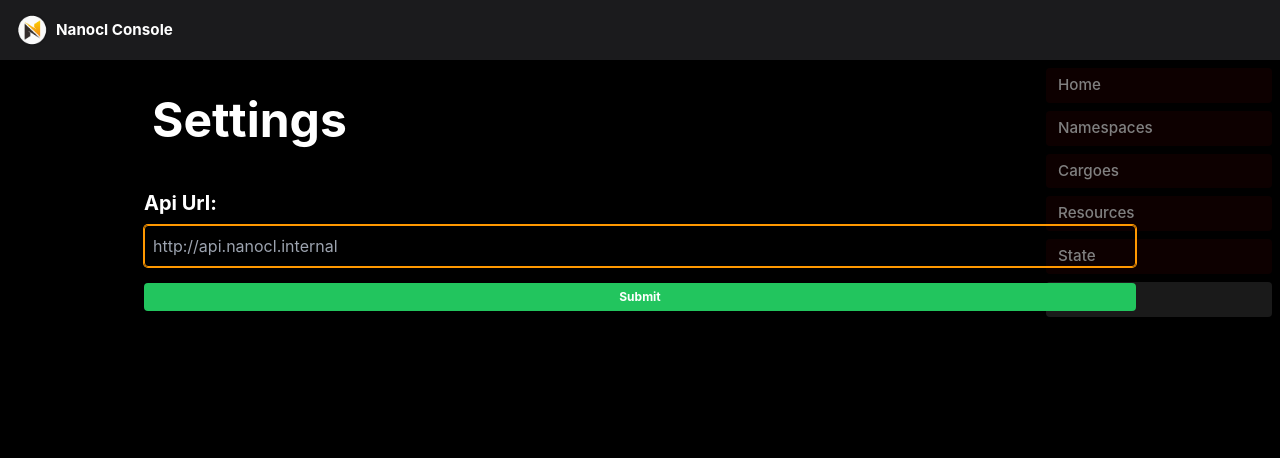
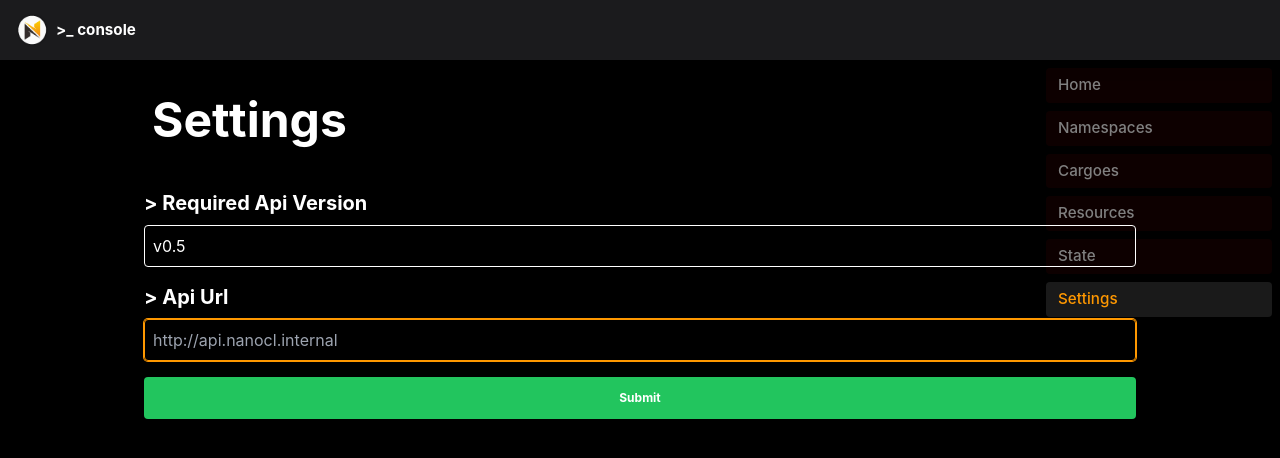
Before and after one commit to next-hat/nanocl-gui, a Next.js app: page /settings in a window 1280 px wide. Shown: the top 458 px of the page. Built offline with nearby package versions, Linux system fonts and the light colour scheme.

Commit message:
feature: ModalLoading

```diff
--- a/src/components/Header.tsx
+++ b/src/components/Header.tsx
@@ -1,11 +1,15 @@
+import React from "react"
 import Image from "next/image"
 import Link from "next/link"
-import React from "react"
+
+import { ApiContext, lastVersion } from "@/utils/api"
 
 const Header = () => {
+  const api = React.useContext(ApiContext)
+
   return (
     <header className="relative h-[60px] w-full flex-auto">
-      <div className="absolute z-50 flex h-full w-full items-center  bg-[var(--ifm-navbar-background-color)] pb-[8px] pl-[16px] pr-[16px] pt-[8px]">
+      <div className="absolute z-40 flex h-full w-full items-center bg-[var(--ifm-navbar-background-color)]  pb-[8px] pl-[16px] pr-[16px] pt-[8px] shadow-lg">
         <Image
           className="mr-2"
           src="/logo.webp"
@@ -14,7 +18,19 @@ const Header = () => {
           height={32}
         />
         <h1 className="text-[95%] font-bold">
-          <Link href="/">Nanocl Console</Link>
+          <Link href="/">
+            {">_"} console
+            {`${
+              api.url
+                ? `@${
+                    api.url
+                      .replace("http://", "")
+                      .replace("https://", "")
+                      .replace(`/${lastVersion}`, "") || ""
+                  }`
+                : ""
+            }`}
+          </Link>
         </h1>
       </div>
     </header>
--- a/src/components/MetaHeader.tsx
+++ b/src/components/MetaHeader.tsx
@@ -8,7 +8,7 @@ export type MetaHeaderProps = {
 const MetaHeader = (props: MetaHeaderProps) => {
   return (
     <Head>
-      <title>{props.title} | Nanocl Console</title>
+      <title>{props.title || ""} | Nanocl Console</title>
       <meta name="description" content="Generated by create next app" />
       <meta name="viewport" content="width=device-width, initial-scale=1" />
       <link rel="icon" href="/logo.webp" />
--- /dev/null
+++ b/src/components/ModalLoading.tsx
@@ -0,0 +1,26 @@
+import React from "react"
+import { BarLoader } from "react-spinners"
+
+export type ModalLoadingProps = {
+  visible: boolean
+}
+
+const ModalLoading = (props: ModalLoadingProps) => {
+  return (
+    <div
+      className="fixed inset-0 flex items-center justify-center bg-[var(--ifm-modal-color-background)] shadow-lg"
+      style={{
+        bottom: props.visible ? 0 : "-200%",
+        transition: "0.5s ease",
+        opacity: props.visible ? 1 : 0,
+        zIndex: props.visible ? 50 : -1,
+      }}
+    >
+      <div className="rounded border border-black p-2 shadow-lg">
+        <BarLoader color="orange" width={100} height={10} />
+      </div>
+    </div>
+  )
+}
+
+export default ModalLoading
--- a/src/pages/_app.tsx
+++ b/src/pages/_app.tsx
@@ -1,9 +1,11 @@
 import React from "react"
+import { useRouter } from "next/router"
 import type { AppProps } from "next/app"
 
 import "@/styles/globals.css"
 
 import { ApiContext, useApi } from "@/utils/api"
+import ModalLoading from "@/components/ModalLoading"
 
 export default function App({ Component, pageProps }: AppProps) {
   const api = useApi({
@@ -11,8 +13,11 @@ export default function App({ Component, pageProps }: AppProps) {
   })
 
   return (
-    <ApiContext.Provider value={api}>
-      <Component {...pageProps} />
-    </ApiContext.Provider>
+    <>
+      <ModalLoading visible={!api.isLoaded} />
+      <ApiContext.Provider value={api}>
+        <Component {...pageProps} />
+      </ApiContext.Provider>
+    </>
   )
 }
--- a/src/pages/settings.tsx
+++ b/src/pages/settings.tsx
@@ -58,7 +58,13 @@ export default function Settings() {
         <PageTitle title="Settings" />
         <form className="mt-4 flex flex-col" onSubmit={onSubmit}>
           <label className="text-[var(--ifm-color-emphasis-500)]] text-xl font-bold">
-            Api Url:
+            {">"} Required Api Version
+          </label>
+          <p className="mb-4 mt-2 rounded border border-white bg-transparent p-2">
+            {lastVersion}
+          </p>
+          <label className="text-[var(--ifm-color-emphasis-500)]] text-xl font-bold">
+            {">"} Api Url
           </label>
           <input
             ref={inputRef}
@@ -73,7 +79,10 @@ export default function Settings() {
               {error}
             </p>
           )}
-          <Button className="bg-green-500 hover:bg-green-700" type="submit">
+          <Button
+            className="h-[42px] bg-green-500 hover:bg-green-700"
+            type="submit"
+          >
             Submit
           </Button>
         </form>
--- a/src/utils/api.ts
+++ b/src/utils/api.ts
@@ -12,6 +12,7 @@ export type UseAxiosOpts = {
 export type Api = {
   instance: AxiosInstance
   url?: string
+  isLoaded: boolean
 }
 
 export function initApi(apiUrl?: string): Api {
@@ -22,6 +23,7 @@ export function initApi(apiUrl?: string): Api {
       headers: {},
     }),
     url: apiUrl ? apiUrl + `/${lastVersion}` : undefined,
+    isLoaded: false,
   }
 }
 
@@ -34,29 +36,43 @@ export function useApi(
   const [api, setApi] = React.useState<Api>(initApi())
   React.useEffect(() => {
     const API_URL = window.localStorage.getItem("API_URL")
-    if (!API_URL) {
+    const newApi = initApi(API_URL || undefined)
+    if (!newApi.url) {
+      if (!api.isLoaded) {
+        setTimeout(() => {
+          newApi.isLoaded = true
+          setApi(newApi)
+        }, 1000)
+      }
       if (options.ignorePaths.includes(router.pathname)) {
         return
       }
       router.push("/settings")
       return
     }
-    const newApi = initApi(API_URL)
-    if (api.url === newApi.url) return
+    if (api.url === newApi.url && api.isLoaded) return
+    newApi.isLoaded = false
     newApi.instance
       .head("/_ping")
       .then((res) => {
         if (res.status !== 202) {
           throw instanceError(res)
         }
-        console.log("Setting new API", newApi)
-        setApi(newApi)
+        setTimeout(() => {
+          newApi.isLoaded = true
+          setApi(newApi)
+        }, 1000)
       })
       .catch((err) => {
         const e = instanceError(err)
+        const newApi = initApi()
+        setTimeout(() => {
+          newApi.isLoaded = true
+          setApi(newApi)
+        }, 1000)
         router.push(`/settings?Err=${e.message}}`)
       })
-  }, [api.url, options.ignorePaths, router, setApi])
+  }, [api.isLoaded, api.url, options.ignorePaths, router, setApi])
 
   return api as Api
 }
```
